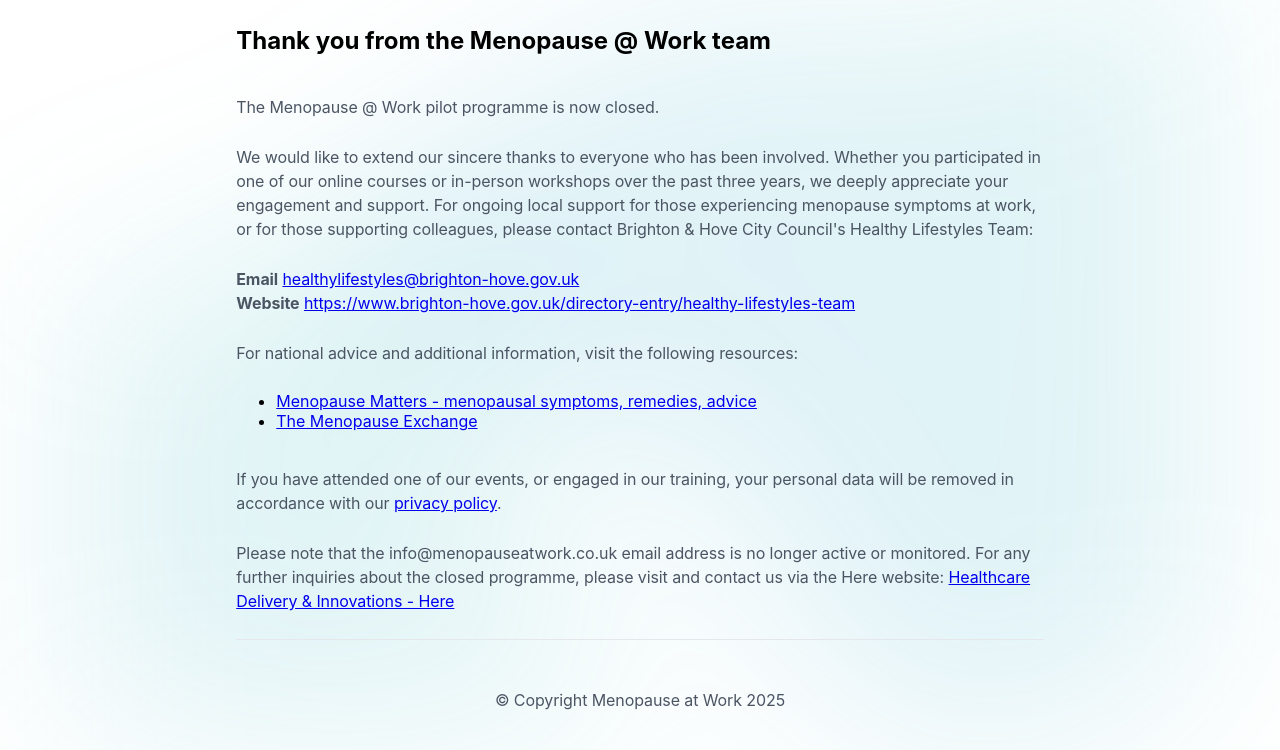
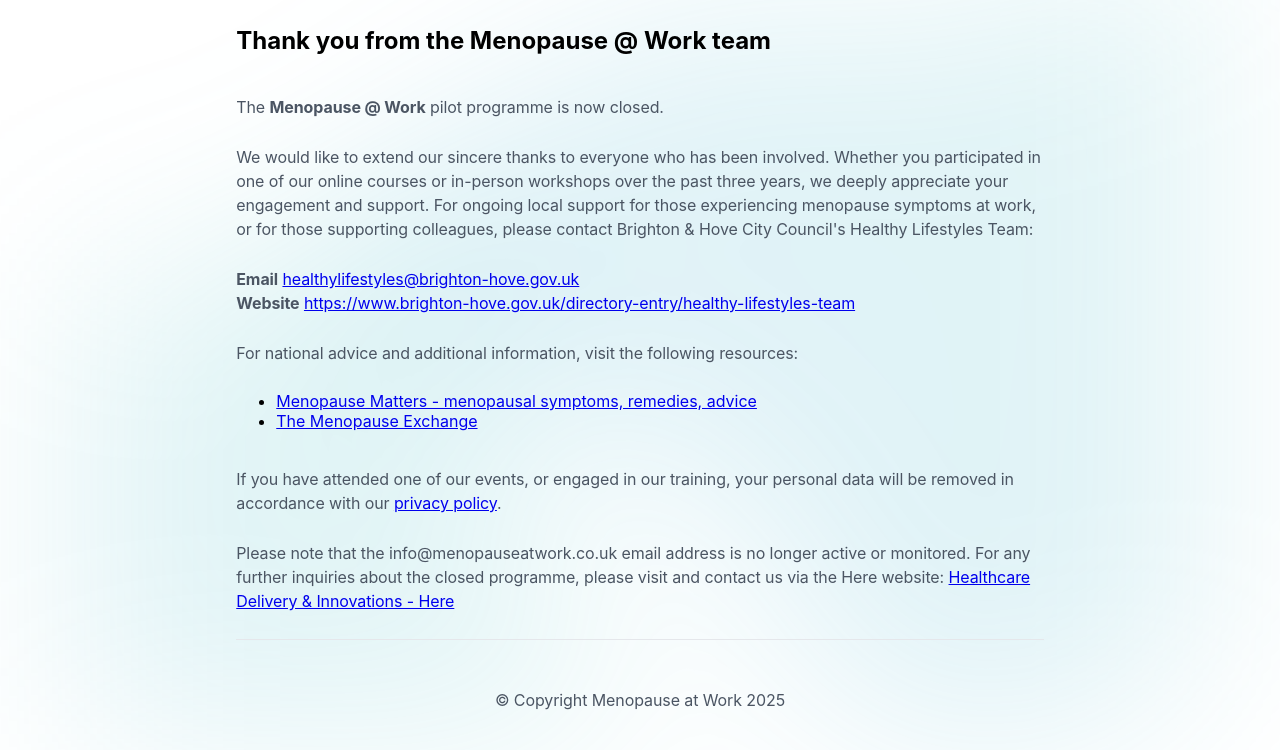
Before and after one commit to Menopause-Work/menopause-work.github.io, an Astro site: page / in a window 1280 px wide. Shown: the part 66-816 px from the top of the page. Built offline with nearby package versions, Linux system fonts and the light colour scheme; Astro itself is replaced by a stand-in of ours.

Commit message:
bold span added to org name on homepage

```diff
--- a/src/pages/index.astro
+++ b/src/pages/index.astro
@@ -4,7 +4,7 @@
 
 <Layout>
 	<h1>Thank you from the Menopause @ Work team </h1>
-	<p>The Menopause @ Work pilot programme is now closed.</p>
+	<p>The <span style="font-weight: bold;">Menopause @ Work</span> pilot programme is now closed.</p>
 	<p>We would like to extend our sincere thanks to everyone who has been involved. Whether you participated in one of our online courses or in-person workshops over the past three years, we deeply appreciate your engagement and support. For ongoing local support for those experiencing menopause symptoms at work, or for those supporting colleagues, please contact Brighton & Hove City Council's Healthy Lifestyles Team:</p>
 	<p>
 		<span style="font-weight: bold;">Email</span> <a href="mailto:healthylifestyles@brighton-hove.gov.uk">healthylifestyles@brighton-hove.gov.uk</a>
```
